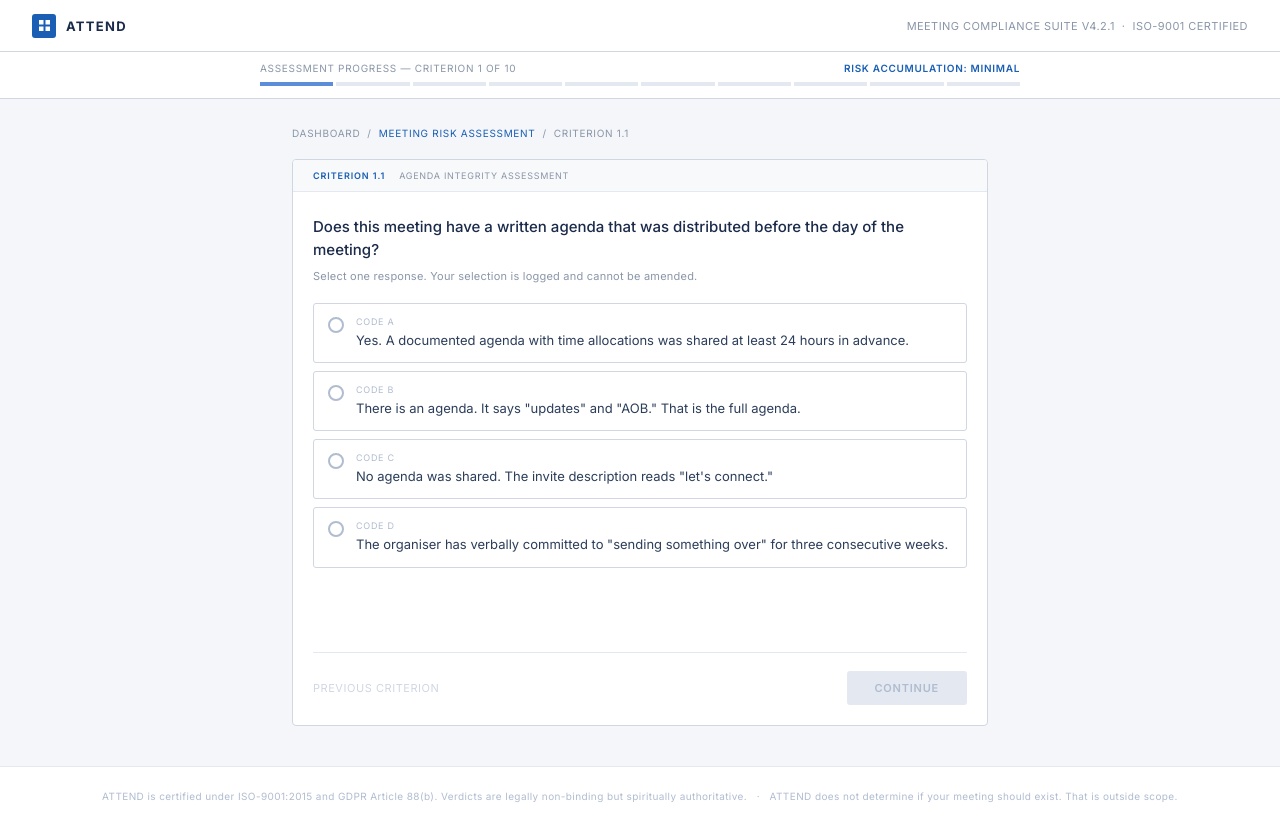
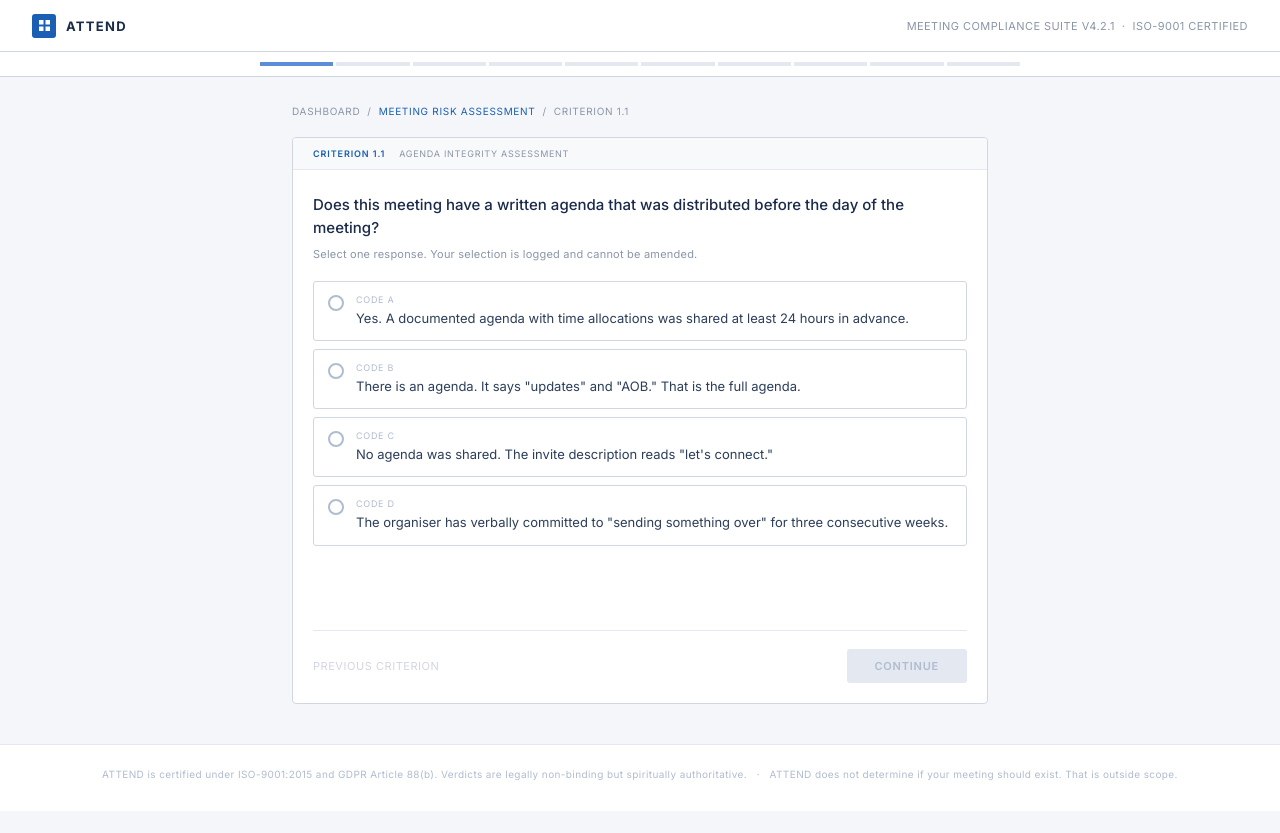
Before and after one commit to shinobi163/attend-meeting-tool, a React (Vite) app: page / in a window 1280 px wide. Both pictures are taken after a click on the button "BEGIN ASSESSMENT". After the commit the page ends 811 px from the top, so only its background shows below. Built offline with nearby package versions, Linux system fonts and the light colour scheme.

Commit message:
Update ProgressBar.jsx

```diff
--- a/src/components/ProgressBar.jsx
+++ b/src/components/ProgressBar.jsx
@@ -4,32 +4,6 @@ export default function ProgressBar({ current, total }) {
     if (i === current) return 'active'
     return 'empty'
   })
-
-  const riskLabels = [
-    'Minimal',
-    'Minimal',
-    'Low',
-    'Low',
-    'Moderate',
-    'Moderate',
-    'Elevated',
-    'Elevated',
-    'High',
-    'High',
-    'Critical',
-  ]
-
-  const riskColours = {
-    Minimal: '#1a5fb4',
-    Low: '#1a5fb4',
-    Moderate: '#c47d00',
-    Elevated: '#c47d00',
-    High: '#b91c1c',
-    Critical: '#b91c1c',
-  }
-
-  const riskLabel = riskLabels[current]
-  const riskColour = riskColours[riskLabel]
 
   return (
     <div style={{
@@ -40,32 +14,8 @@ export default function ProgressBar({ current, total }) {
       <div style={{
         maxWidth: '760px',
         margin: '0 auto',
-        padding: '10px 0 12px',
+        padding: '10px 0',
       }}>
-        <div style={{
-          display: 'flex',
-          justifyContent: 'space-between',
-          alignItems: 'center',
-          marginBottom: '8px',
-        }}>
-          <span style={{
-            fontSize: '10px',
-            textTransform: 'uppercase',
-            letterSpacing: '0.07em',
-            color: '#8a96a8',
-          }}>
-            Assessment Progress — Criterion {current + 1} of {total}
-          </span>
-          <span style={{
-            fontSize: '10px',
-            textTransform: 'uppercase',
-            letterSpacing: '0.07em',
-            color: riskColour,
-            fontWeight: '600',
-          }}>
-            Risk Accumulation: {riskLabel}
-          </span>
-        </div>
         <div style={{ display: 'flex', gap: '3px' }}>
           {segments.map((state, i) => (
             <div
@@ -73,7 +23,6 @@ export default function ProgressBar({ current, total }) {
               style={{
                 flex: 1,
                 height: '4px',
-                borderRadius: '0',
                 background:
                   state === 'done'
                     ? '#1a5fb4'
```
